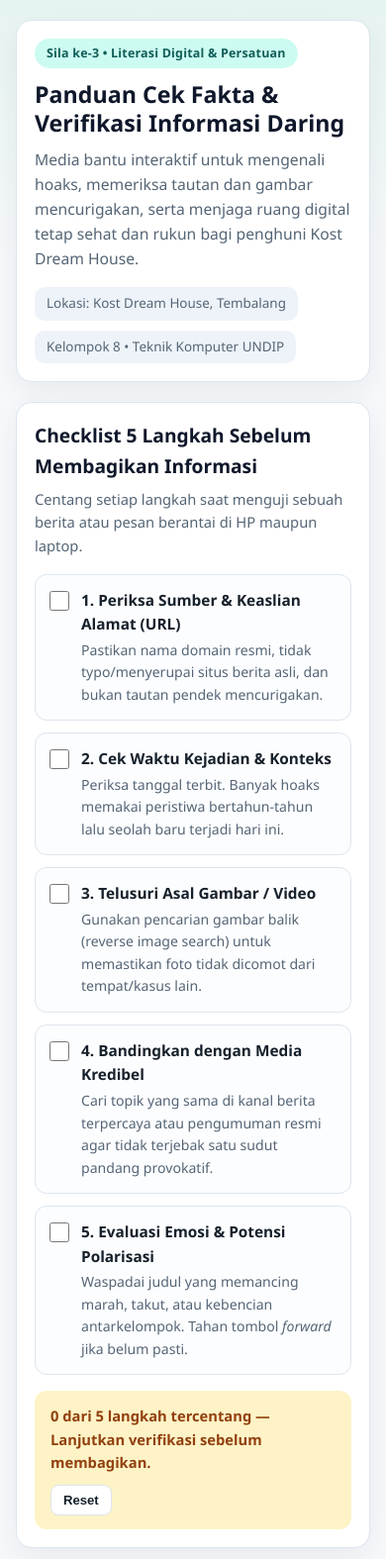
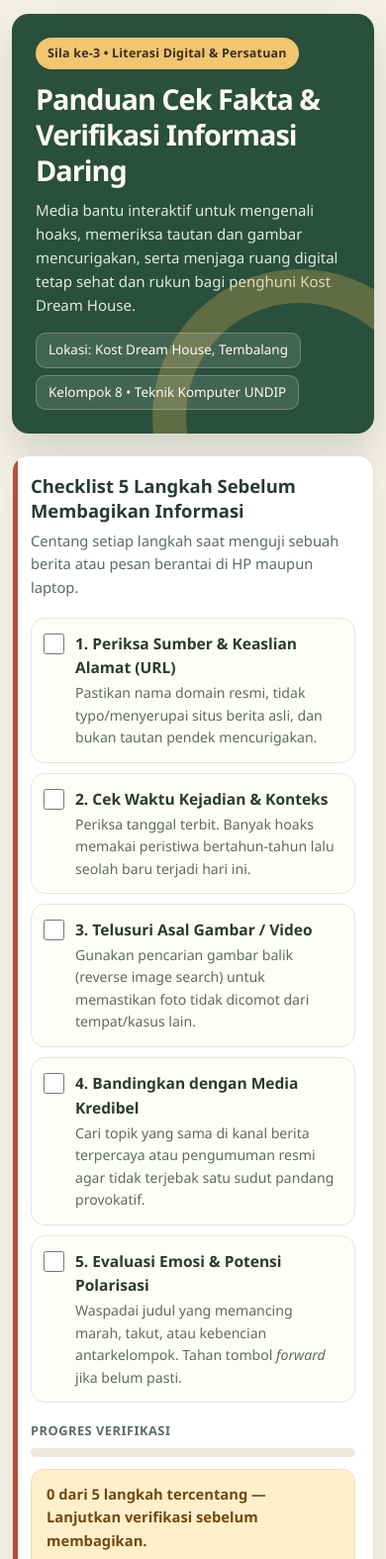
Before and after one commit to finaaprilia/FaktaDaring, a plain HTML site: page index.html in a window 390 px wide. Shown: the top 1575 px of the page at 99% size. Drawn offline with Linux system fonts and the light colour scheme.

Commit message:
update tampilan

```diff
--- a/index.html
+++ b/index.html
@@ -6,21 +6,23 @@
   <title>Cek Fakta Daring — Kost Dream House</title>
   <style>
     :root {
-      --bg: #f6f8fb;
+      color-scheme: light;
+      --bg: #f6f1e7;
       --surface: #ffffff;
-      --surface-soft: #eef3f9;
-      --text: #16202a;
-      --muted: #556575;
-      --accent: #0f766e;
-      --accent-dark: #115e59;
-      --accent-soft: #ccfbf1;
-      --warn-bg: #fef3c7;
-      --warn-text: #92400e;
-      --ok-bg: #dcfce7;
-      --ok-text: #166534;
-      --border: #dde5ee;
-      --radius: 16px;
-      --shadow: 0 10px 30px rgba(15, 23, 42, 0.06);
+      --surface-soft: #f8f2e7;
+      --text: #25352e;
+      --muted: #5d6b63;
+      --accent: #b84d36;
+      --accent-dark: #873722;
+      --accent-soft: #f7ded4;
+      --green: #2e684d;
+      --warn-bg: #fff0cb;
+      --warn-text: #744710;
+      --ok-bg: #e0efe2;
+      --ok-text: #24543a;
+      --border: #e8dfd1;
+      --radius: 20px;
+      --shadow: 0 14px 36px rgba(63, 47, 29, 0.08);
     }
 
     * {
@@ -29,124 +31,166 @@
       padding: 0;
     }
 
+    html {
+      scroll-behavior: smooth;
+    }
+
     body {
       font-family: "Segoe UI", Roboto, Inter, Arial, sans-serif;
-      background: linear-gradient(180deg, #e6f4f1 0%, var(--bg) 260px);
+      background: var(--bg);
       color: var(--text);
       line-height: 1.6;
-      padding: 20px 16px 48px;
+      padding: clamp(16px, 4vw, 40px) 16px 48px;
     }
 
     .container {
-      max-width: 860px;
+      width: min(100%, 920px);
       margin: 0 auto;
     }
 
     .hero {
-      background: var(--surface);
-      border: 1px solid var(--border);
+      position: relative;
+      overflow: hidden;
+      background: #294f3d;
+      color: #fffaf1;
       border-radius: var(--radius);
-      padding: 24px;
-      box-shadow: var(--shadow);
-      margin-bottom: 20px;
+      padding: clamp(24px, 5vw, 44px);
+      margin-bottom: 22px;
+      box-shadow: 0 18px 40px rgba(36, 67, 50, 0.18);
+    }
+
+    .hero::after {
+      content: "";
+      position: absolute;
+      width: 230px;
+      height: 230px;
+      right: -74px;
+      bottom: -132px;
+      border: 34px solid rgba(238, 183, 81, 0.28);
+      border-radius: 50%;
+      pointer-events: none;
     }
 
     .badge {
       display: inline-block;
-      background: var(--accent-soft);
-      color: var(--accent-dark);
+      background: #f2c56f;
+      color: #3a321f;
       font-weight: 700;
       font-size: 0.78rem;
-      padding: 5px 12px;
+      padding: 6px 12px;
       border-radius: 999px;
       margin-bottom: 12px;
       letter-spacing: 0.2px;
     }
 
     h1 {
-      font-size: clamp(1.45rem, 3vw, 2rem);
+      max-width: 760px;
+      font-size: clamp(1.8rem, 4.5vw, 3rem);
       line-height: 1.25;
       margin-bottom: 10px;
-      color: #0f172a;
+      letter-spacing: -0.035em;
     }
 
     .subtitle {
-      color: var(--muted);
-      font-size: 0.98rem;
+      max-width: 720px;
+      color: #e0e9df;
+      font-size: clamp(0.94rem, 2vw, 1.05rem);
       margin-bottom: 16px;
     }
 
     .meta-strip {
+      position: relative;
+      z-index: 1;
       display: flex;
       flex-wrap: wrap;
       gap: 10px;
       font-size: 0.84rem;
-      color: var(--muted);
+      color: #fffaf1;
     }
 
     .meta-pill {
-      background: var(--surface-soft);
+      background: rgba(255, 250, 241, 0.12);
+      border: 1px solid rgba(255, 250, 241, 0.24);
       padding: 6px 12px;
-      border-radius: 10px;
+      border-radius: 999px;
     }
 
     .card {
+      position: relative;
+      overflow: hidden;
       background: var(--surface);
       border: 1px solid var(--border);
       border-radius: var(--radius);
-      padding: 22px;
+      padding: clamp(18px, 3.5vw, 30px);
       box-shadow: var(--shadow);
-      margin-bottom: 20px;
+      margin-bottom: 22px;
+    }
+
+    .card::before {
+      content: "";
+      position: absolute;
+      inset: 0 auto 0 0;
+      width: 5px;
+      background: var(--accent);
     }
 
     .card h2 {
-      font-size: 1.2rem;
+      font-size: clamp(1.15rem, 2.5vw, 1.38rem);
+      line-height: 1.35;
       margin-bottom: 6px;
-      color: #0f172a;
+      color: #263b30;
     }
 
     .card-desc {
       color: var(--muted);
       font-size: 0.92rem;
-      margin-bottom: 16px;
+      margin-bottom: 18px;
     }
 
     .checklist {
       display: grid;
-      gap: 12px;
+      gap: 10px;
     }
 
     .check-item {
       display: flex;
       align-items: flex-start;
-      gap: 12px;
-      padding: 14px;
-      border: 1px solid var(--border);
-      border-radius: 12px;
-      background: #fcfdff;
+      gap: 14px;
+      padding: 15px;
+      border: 1px solid #e9e4da;
+      border-radius: 14px;
+      background: #fffdf8;
       cursor: pointer;
-      transition: border-color 0.2s, background 0.2s;
+      transition: border-color 0.18s, background 0.18s, transform 0.18s;
     }
 
-    .check-item:hover {
+    .check-item:hover,
+    .check-item:focus-within {
       border-color: var(--accent);
-      background: #f8fffe;
+      background: #fff8f2;
+      transform: translateY(-1px);
+    }
+
+    .check-item:has(input:checked) {
+      border-color: #9ab99f;
+      background: #f2f8f1;
     }
 
     .check-item input[type="checkbox"] {
-      width: 20px;
-      height: 20px;
+      width: 21px;
+      height: 21px;
       margin-top: 2px;
-      accent-color: var(--accent);
+      accent-color: var(--green);
       flex-shrink: 0;
       cursor: pointer;
     }
 
     .check-title {
       font-weight: 700;
-      font-size: 0.96rem;
+      font-size: 0.97rem;
       display: block;
       margin-bottom: 2px;
+      color: #293a31;
     }
 
     .check-sub {
@@ -155,10 +199,40 @@
       display: block;
     }
 
+    .progress-wrap {
+      margin-top: 18px;
+    }
+
+    .progress-label {
+      display: block;
+      margin-bottom: 7px;
+      color: var(--muted);
+      font-size: 0.8rem;
+      font-weight: 700;
+      letter-spacing: 0.04em;
+      text-transform: uppercase;
+    }
+
+    .progress-track {
+      width: 100%;
+      height: 9px;
+      overflow: hidden;
+      border-radius: 999px;
+      background: #eee8dc;
+    }
+
+    .progress-fill {
+      width: 0;
+      height: 100%;
+      border-radius: inherit;
+      background: var(--green);
+      transition: width 0.25s ease;
+    }
+
     .status-box {
-      margin-top: 16px;
-      padding: 14px 16px;
-      border-radius: 12px;
+      margin-top: 12px;
+      padding: 13px 15px;
+      border-radius: 13px;
       font-size: 0.92rem;
       font-weight: 600;
       background: var(--warn-bg);
@@ -168,42 +242,60 @@
       align-items: center;
       flex-wrap: wrap;
       gap: 10px;
+      border: 1px solid #f1dfb6;
     }
 
     .status-box.done {
       background: var(--ok-bg);
       color: var(--ok-text);
+      border-color: #c4dec9;
     }
 
     .btn-reset {
       border: none;
-      background: var(--surface);
+      background: #fffaf0;
       color: var(--text);
-      padding: 7px 12px;
-      border-radius: 8px;
+      padding: 8px 14px;
+      border-radius: 9px;
       font-size: 0.82rem;
       font-weight: 600;
       cursor: pointer;
       border: 1px solid var(--border);
+      transition: background 0.18s, border-color 0.18s;
+    }
+
+    .btn-reset:hover {
+      background: #fff;
+      border-color: var(--accent);
     }
 
     .tech-grid {
       display: grid;
-      grid-template-columns: repeat(auto-fit, minmax(220px, 1fr));
-      gap: 14px;
+      grid-template-columns: repeat(auto-fit, minmax(min(100%, 210px), 1fr));
+      gap: 12px;
     }
 
     .tech-box {
-      border: 1px solid var(--border);
-      background: var(--surface-soft);
-      border-radius: 12px;
-      padding: 16px;
+      border: 1px solid #e8dfd1;
+      background: #f8f2e7;
+      border-radius: 14px;
+      padding: 17px;
+    }
+
+    .tech-box:nth-child(2) {
+      background: #f2f3e5;
+      border-color: #e1e4ce;
+    }
+
+    .tech-box:nth-child(3) {
+      background: #f9eae2;
+      border-color: #efd6c9;
     }
 
     .tech-box h3 {
       font-size: 1rem;
       margin-bottom: 6px;
-      color: var(--accent-dark);
+      color: var(--green);
     }
 
     .tech-box p {
@@ -211,22 +303,31 @@
       color: var(--text);
     }
 
+    code {
+      padding: 1px 5px;
+      border-radius: 5px;
+      background: #fff;
+      color: var(--accent-dark);
+    }
+
     .case-tabs {
-      display: flex;
-      gap: 8px;
-      flex-wrap: wrap;
+      display: grid;
+      grid-template-columns: repeat(3, minmax(0, 1fr));
+      gap: 9px;
       margin-bottom: 14px;
     }
 
     .tab-btn {
-      padding: 8px 14px;
-      border-radius: 10px;
-      border: 1px solid var(--border);
-      background: var(--surface-soft);
+      min-height: 44px;
+      padding: 9px 12px;
+      border-radius: 11px;
+      border: 1px solid #e6dfd3;
+      background: #f8f2e7;
       color: var(--text);
       font-size: 0.86rem;
       font-weight: 600;
       cursor: pointer;
+      transition: background 0.18s, border-color 0.18s, color 0.18s;
     }
 
     .tab-btn.active {
@@ -235,11 +336,16 @@
       border-color: var(--accent);
     }
 
+    .tab-btn:not(.active):hover {
+      background: #f7ded4;
+      border-color: #d7a292;
+    }
+
     .case-panel {
-      border: 1px solid var(--border);
-      border-radius: 12px;
-      padding: 16px;
-      background: #fafbfd;
+      border: 1px solid #e8dfd1;
+      border-radius: 14px;
+      padding: clamp(15px, 3vw, 20px);
+      background: #fffdf8;
       font-size: 0.92rem;
     }
 
@@ -247,16 +353,64 @@
       margin-top: 8px;
     }
 
+    :focus-visible {
+      outline: 3px solid #d99045;
+      outline-offset: 3px;
+    }
+
     footer {
       text-align: center;
       font-size: 0.84rem;
       color: var(--muted);
-      margin-top: 24px;
+      margin-top: 28px;
     }
 
-    @media (max-width: 600px) {
-      .hero, .card {
-        padding: 18px;
+    @media (max-width: 640px) {
+      body {
+        padding: 14px 12px 32px;
+      }
+
+      .hero {
+        border-radius: 17px;
+      }
+
+      .meta-strip {
+        align-items: flex-start;
+        flex-direction: column;
+        gap: 7px;
+      }
+
+      .meta-pill {
+        max-width: 100%;
+        border-radius: 10px;
+      }
+
+      .card {
+        margin-bottom: 14px;
+        border-radius: 16px;
+      }
+
+      .check-item {
+        gap: 11px;
+        padding: 13px 12px;
+      }
+
+      .case-tabs {
+        grid-template-columns: 1fr;
+        gap: 7px;
+      }
+
+      .tab-btn {
+        text-align: left;
+      }
+    }
+
+    @media (prefers-reduced-motion: reduce) {
+      *,
+      *::before,
+      *::after {
+        scroll-behavior: auto !important;
+        transition-duration: 0.01ms !important;
       }
     }
   </style>
@@ -324,6 +478,21 @@
         </label>
       </div>
 
+      <div class="progress-wrap">
+        <span class="progress-label">Progres verifikasi</span>
+        <div
+          class="progress-track"
+          id="progressTrack"
+          role="progressbar"
+          aria-label="Progres verifikasi"
+          aria-valuemin="0"
+          aria-valuemax="5"
+          aria-valuenow="0"
+        >
+          <div class="progress-fill" id="progressFill"></div>
+        </div>
+      </div>
+
       <div class="status-box" id="statusBox">
         <span id="statusText">0 dari 5 langkah tercentang — Lanjutkan verifikasi sebelum membagikan.</span>
         <button type="button" class="btn-reset" id="resetBtn">Reset</button>
@@ -386,10 +555,14 @@
     const statusBox = document.getElementById("statusBox");
     const statusText = document.getElementById("statusText");
     const resetBtn = document.getElementById("resetBtn");
+    const progressTrack = document.getElementById("progressTrack");
+    const progressFill = document.getElementById("progressFill");
 
     function updateStatus() {
       const total = checks.length;
       const checked = Array.from(checks).filter((c) => c.checked).length;
+      progressTrack.setAttribute("aria-valuenow", checked);
+      progressFill.style.width = `${(checked / total) * 100}%`;
 
       if (checked === total) {
         statusBox.classList.add("done");
```
